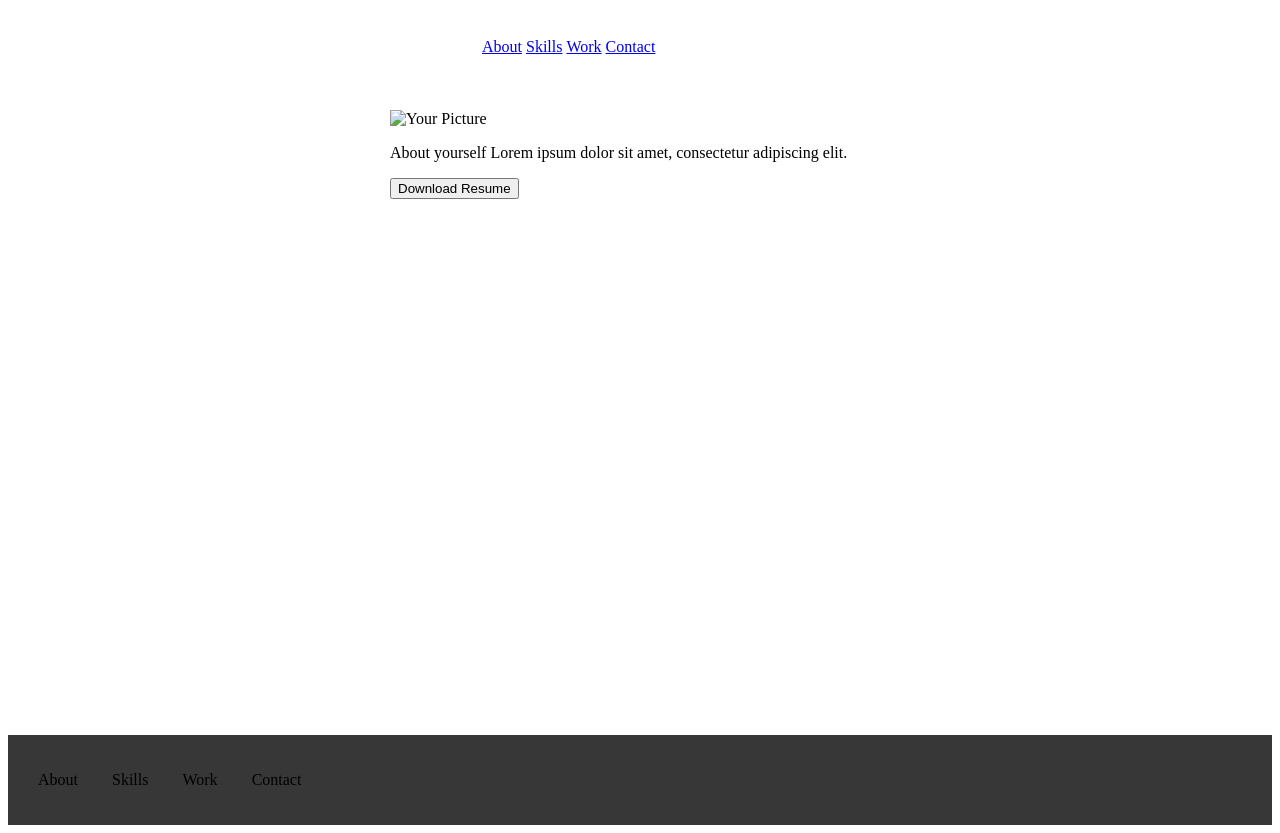
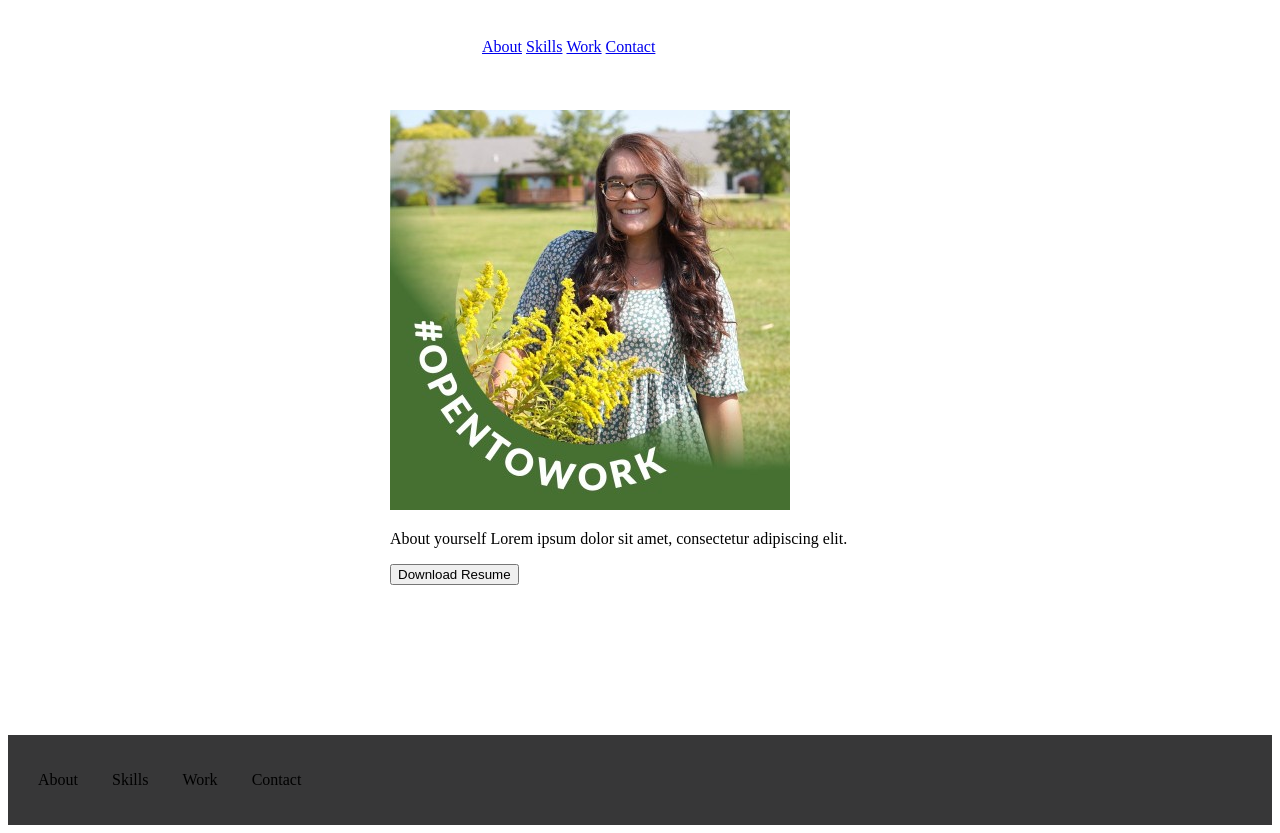
Before and after one commit to mackenzieyoung54/Unit-17, a plain HTML site: page index.html in a window 1280 px wide. Shown: the part 42-875 px from the top of the page. Drawn offline with Linux system fonts and the light colour scheme.

Commit message:
Add Photos

```diff
--- a/index.html
+++ b/index.html
@@ -25,7 +25,7 @@
     <!-- Hero Image -->
     <section class="heroImg">
         <div class="content">
-            <img src="path_to_your_picture.png" alt="Your Picture">
+            <img src="img/Head Shot.jpeg" alt="Your Picture">
             <p>About yourself Lorem ipsum dolor sit amet, consectetur adipiscing elit.</p>
             <button>Download Resume</button>
         </div>
```
Also changed, not shown: img/1570114503271.jpeg (added), img/1649768905963.jpeg (added), img/Head Shot.jpeg (added).
